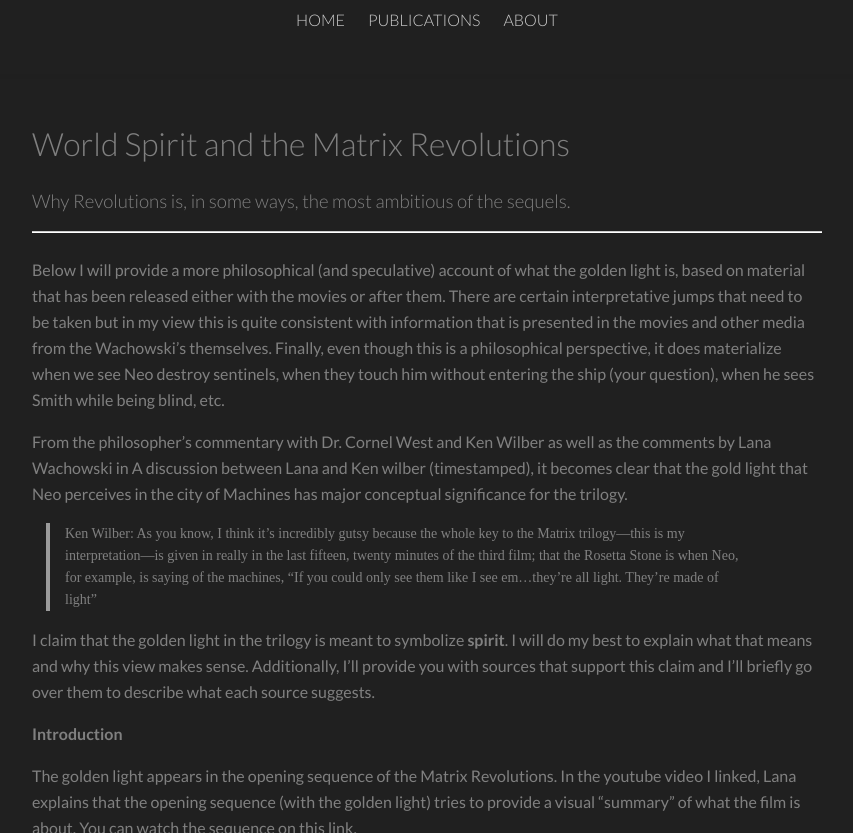
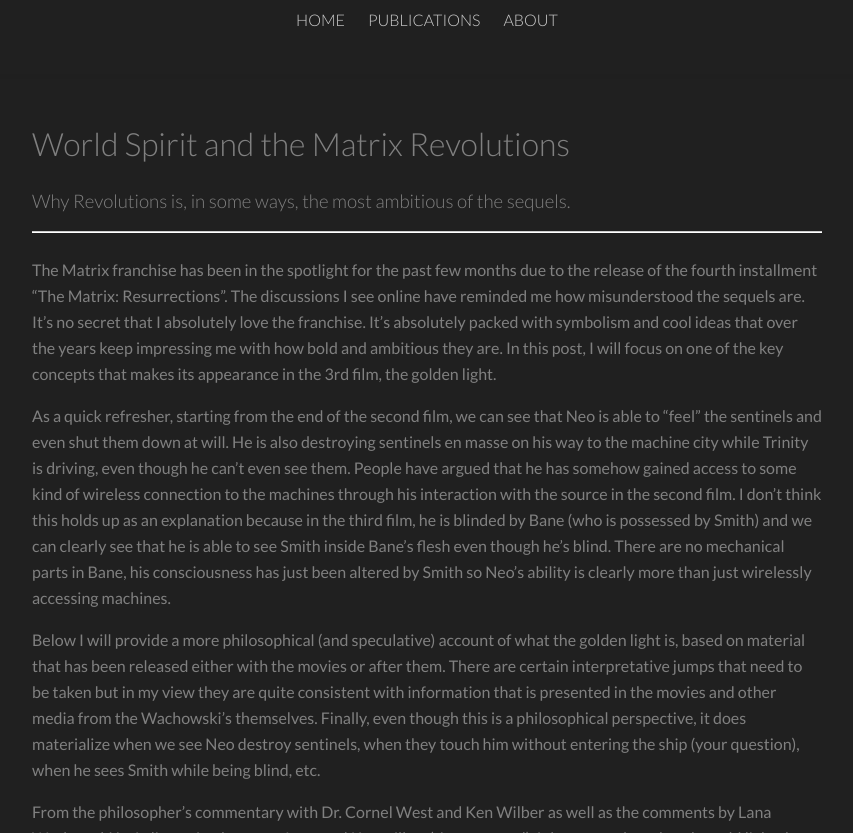
Before and after one commit to Stalence/stalence.github.io, a Jekyll site: the page built from _posts/2021-12-30-The Matrix Dialectics.md, in a window 1280 px wide and 900 px high, scrolled down 639 px, cut to the strip 0-833 px from the top of the window. Shown: the whole strip, without its empty margins (213-1066 px from the left). Built offline with Jekyll 4.4.1, drawn with Linux system fonts in a browser that asks for light colours; a script that is not in the unit is left out.

Commit message:
Update 2021-12-30-The Matrix Dialectics.md

```diff
--- a/_posts/2021-12-30-The Matrix Dialectics.md
+++ b/_posts/2021-12-30-The Matrix Dialectics.md
@@ -2,16 +2,19 @@
 layout: post
 categories: posts
 title: World Spirit and the Matrix Revolutions
-subtitle: Why Revolutions is, in some ways, the most ambitious of the sequels.
+subtitle: 'Why Revolutions is, in some ways, the most ambitious of the sequels.'
 tags:
-  - the matrix, spirit of the universe, hegel, phenomenology of spirit
+  - 'the matrix, spirit of the universe, hegel, phenomenology of spirit'
 date-string: 'July 5, 2021'
 published: true
 ---
-Below I will provide a more philosophical (and speculative) account of what the golden light is, based on material that has been released either with the movies or after them. There are certain interpretative jumps that need to be taken but in my view this is quite consistent with information that is presented in the movies and other media from the Wachowski's themselves. Finally, even though this is a philosophical perspective, it does materialize when we see Neo destroy sentinels, when they touch him without entering the ship (your question), when he sees Smith while being blind, etc.
+The Matrix franchise has been in the spotlight for the past few months due to the release of the fourth installment "The Matrix: Resurrections". The discussions I see online have reminded me how misunderstood the sequels are. It's no secret that I absolutely love the franchise. It's absolutely packed with symbolism and cool ideas that over the years keep impressing me with how bold and ambitious they are. In this post, I will focus on one of the key concepts that makes its appearance in the 3rd film, the golden light.
 
-From the philosopher's commentary with Dr. Cornel West and Ken Wilber as well as the comments by Lana Wachowski in
-[A discussion between Lana and Ken wilber][1] (timestamped),
+As a quick refresher, starting from the end of the second film, we can see that Neo is able to "feel" the sentinels and even shut them down at will. He is also destroying sentinels en masse on his way to the machine city while Trinity is driving, even though he can't even see them. People have argued that he has somehow gained access to some kind of wireless connection to the machines through his interaction with the source in the second film. I don't think this holds up as an explanation because in the third film, he is blinded by Bane (who is possessed by Smith) and we can clearly see that he is able to see Smith inside Bane's flesh even though he's blind. There are no mechanical parts in Bane, his consciousness has just been altered by Smith so Neo's ability is clearly more than just wirelessly accessing machines.
+
+Below I will provide a more philosophical (and speculative) account of what the golden light is, based on material that has been released either with the movies or after them. There are certain interpretative jumps that need to be taken but in my view they are quite consistent with information that is presented in the movies and other media from the Wachowski's themselves. Finally, even though this is a philosophical perspective, it does materialize when we see Neo destroy sentinels, when they touch him without entering the ship (your question), when he sees Smith while being blind, etc.
+
+From the philosopher's commentary with Dr. Cornel West and Ken Wilber as well as the comments by Lana Wachowski in [A discussion between Lana and Ken wilber][1] (timestamped),
 it becomes clear that the gold light that Neo perceives in the city of Machines has major conceptual significance for the trilogy.
 
 
```
